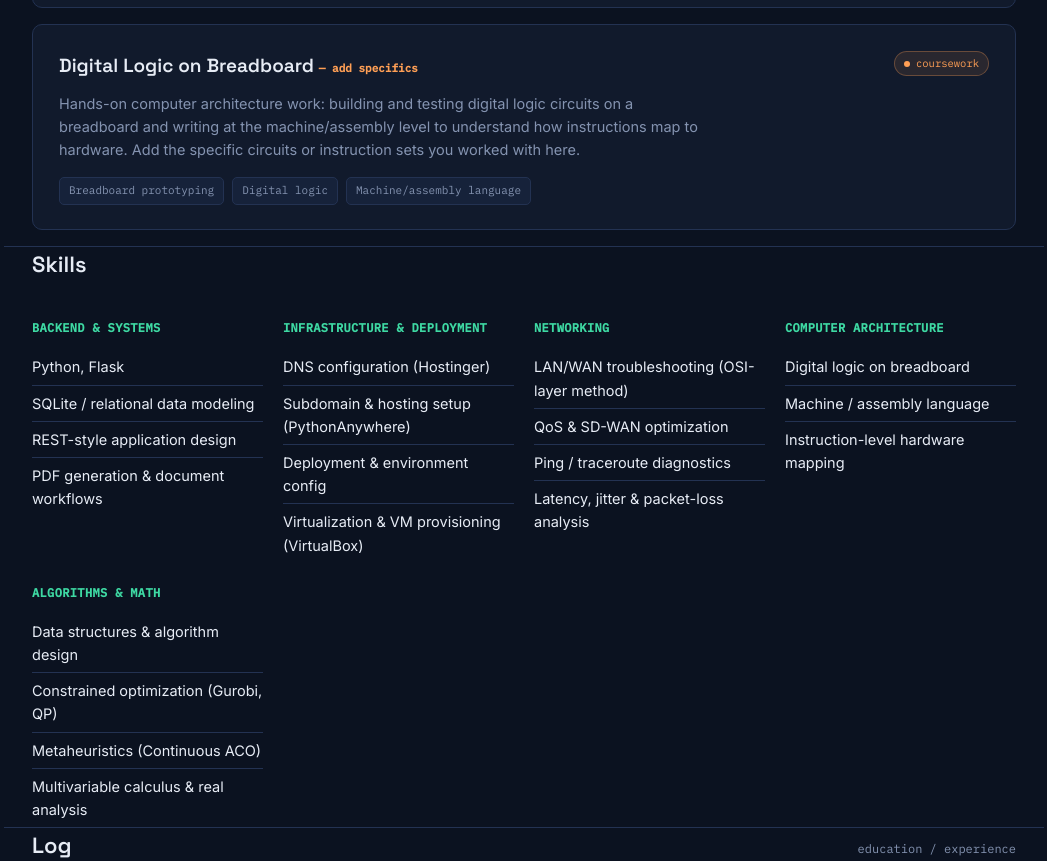
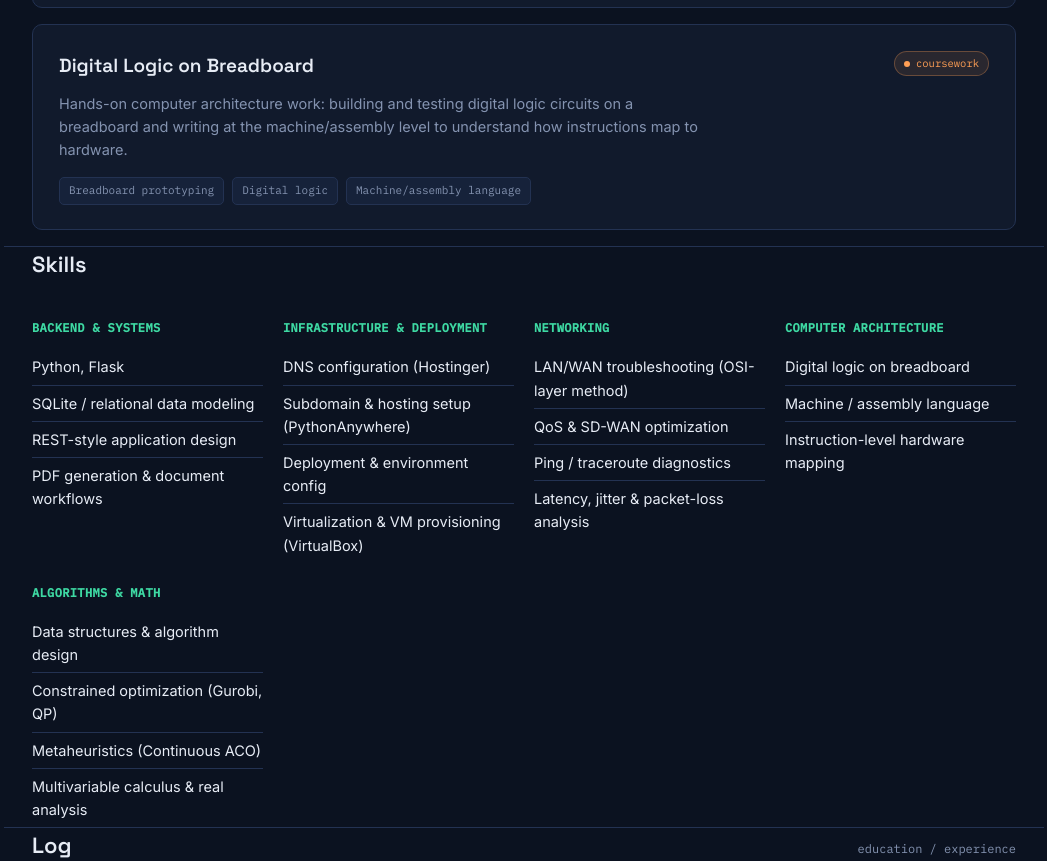
Before and after one commit to sayemeen21-blip/sayemeen21-blip.github.io, a plain HTML site: page index.html in a window 1280 px wide. Shown: the part 2114-2975 px from the top of the page, without its empty margins (116-1163 px from the left). Drawn offline with Linux system fonts and the light colour scheme.

Commit message:
Update index.html

```diff
--- a/index.html
+++ b/index.html
@@ -279,10 +279,10 @@
 
     <div class="project">
       <div class="project-top">
-        <div class="project-title">Digital Logic on Breadboard <span class="edit-note mono" style="font-size:11px;">— add specifics</span></div>
+        <div class="project-title">Digital Logic on Breadboard <span class="circuit" style="font-size:11px;"></span></div>
         <span class="status dev"><i></i>coursework</span>
       </div>
-      <p class="project-desc">Hands-on computer architecture work: building and testing digital logic circuits on a breadboard and writing at the machine/assembly level to understand how instructions map to hardware. Add the specific circuits or instruction sets you worked with here.</p>
+      <p class="project-desc">Hands-on computer architecture work: building and testing digital logic circuits on a breadboard and writing at the machine/assembly level to understand how instructions map to hardware.</p>
       <div class="tags"><span class="tag">Breadboard prototyping</span><span class="tag">Digital logic</span><span class="tag">Machine/assembly language</span></div>
     </div>
   </section>
```
